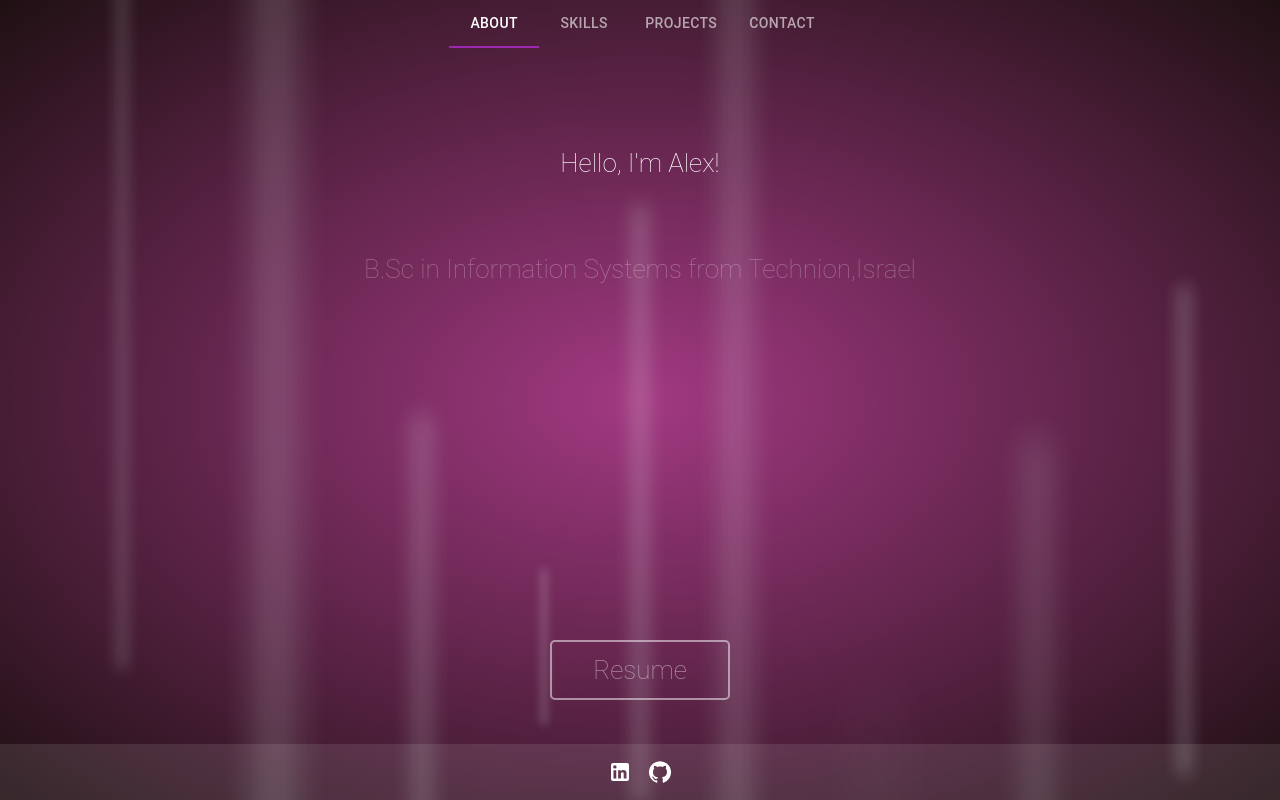
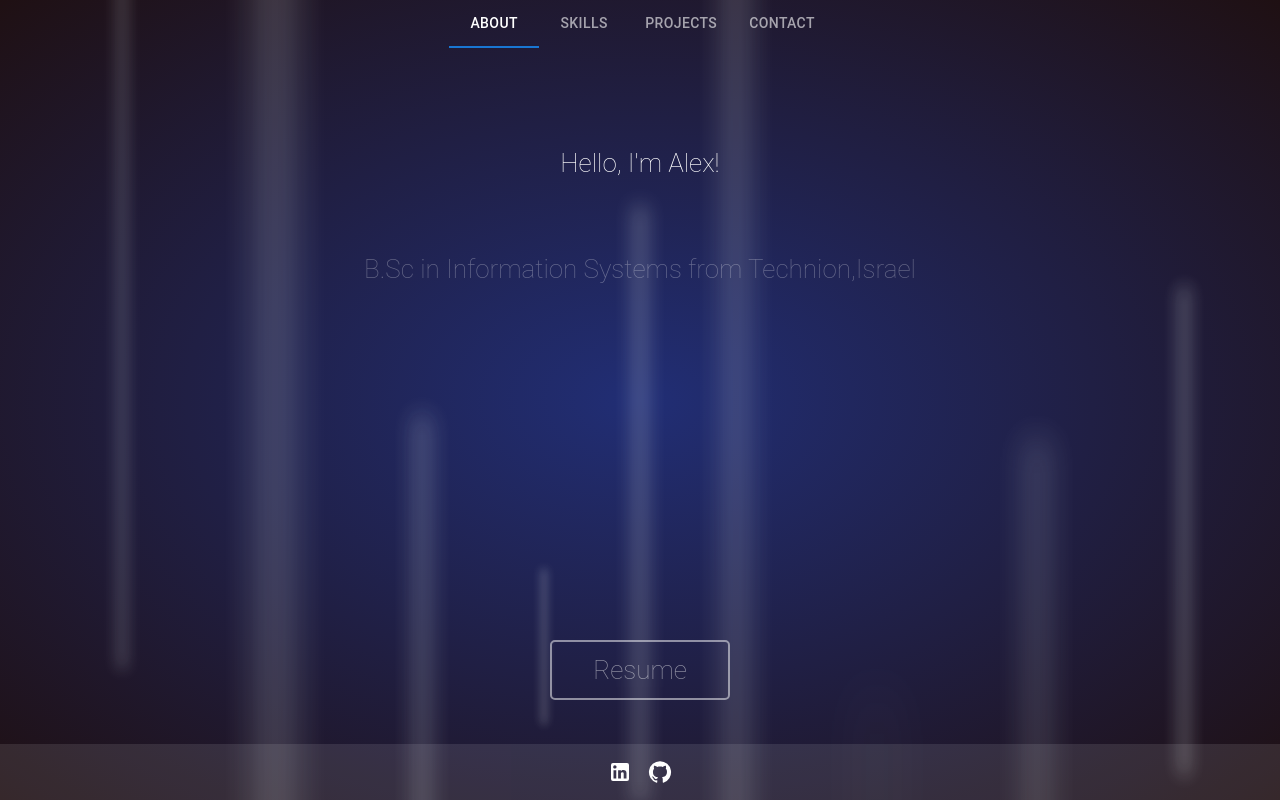
Before and after one commit to saashd/MyPortfolio, a React (Create React App) app: page / in a window 1280 px wide. Built offline with nearby package versions, Linux system fonts and the light colour scheme; the HTML template or start-up script is replaced by a standard one.

Commit message:
update style

```diff
--- a/src/components/style.css
+++ b/src/components/style.css
@@ -3,7 +3,7 @@ body {
     margin: 0;
     height: 100vh;
     font-weight: 100;
-    background: radial-gradient(#a23982, #1f1013);
+    background: radial-gradient(#212e75, #1f1013);
     -webkit-overflow-Y: hidden;
     -moz-overflow-Y: hidden;
     -o-overflow-Y: hidden;
@@ -486,14 +486,9 @@ button:focus {
 
 .about {
 
-    /*height: 70vh;*/
-    /*overflow: auto;*/
     font-size: small;
     display: contents;
     text-align: center;
-    /*top: 20%;*/
-    /*left: 50%;*/
-    /*bottom: 15%;*/
     position: fixed;
 
 }
@@ -559,7 +554,7 @@ img {
     position: absolute;
     left: 0;
     top: 0;
-    padding:10px;
+    padding: 10px;
 }
 
 h2 {
@@ -577,7 +572,3 @@ footer {
     text-align: center;
 
 }
-
-a {
-    text-decoration: none;
-}
--- a/src/layout/Navbar.js
+++ b/src/layout/Navbar.js
@@ -60,7 +60,6 @@ function Navbar() {
                     value={value}
                     onChange={handleChange}
                     textColor="inherit"
-                    indicatorColor="secondary"
                     centered={true}
                 >
                     <Tab label="About" {...a11yProps(0)}/>
```
